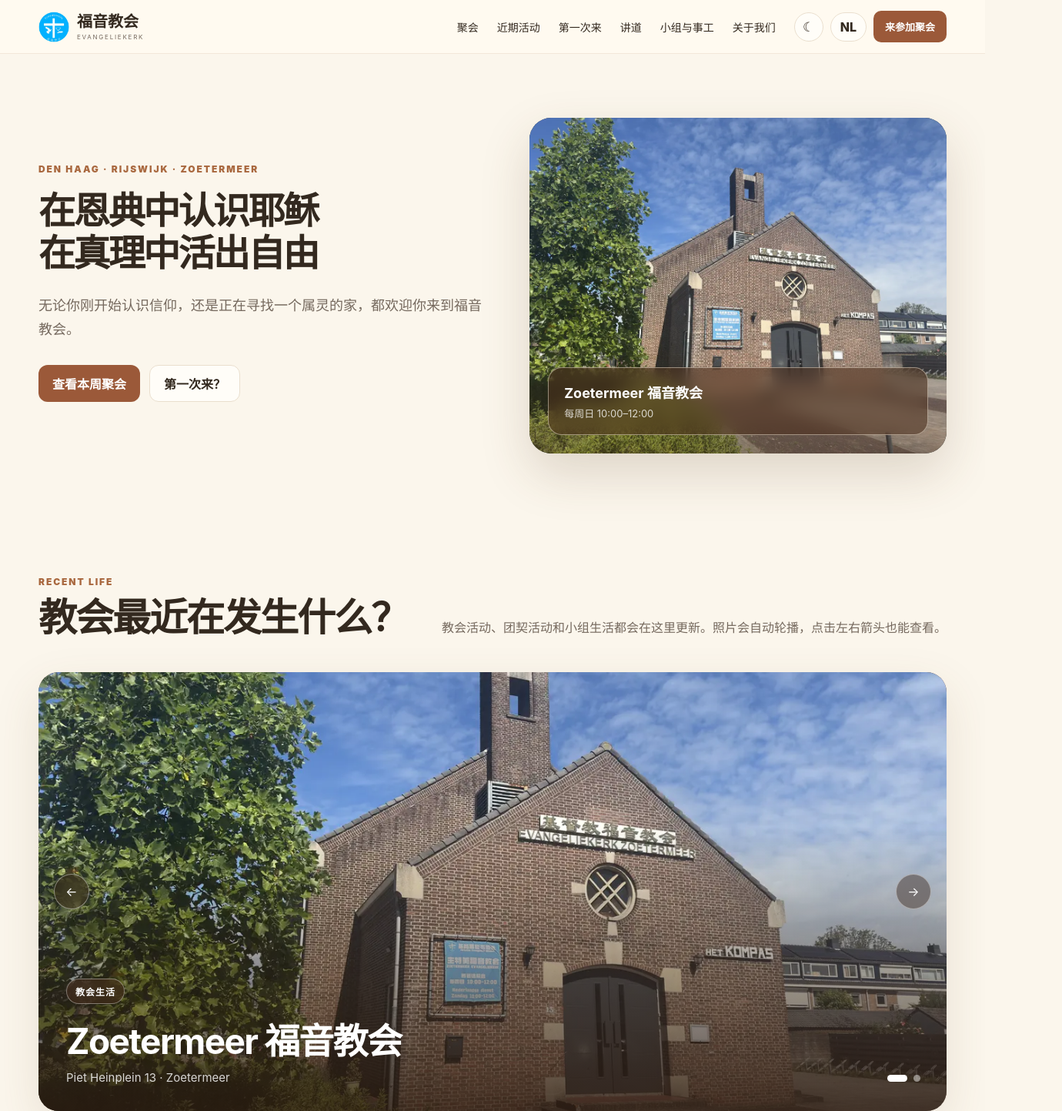
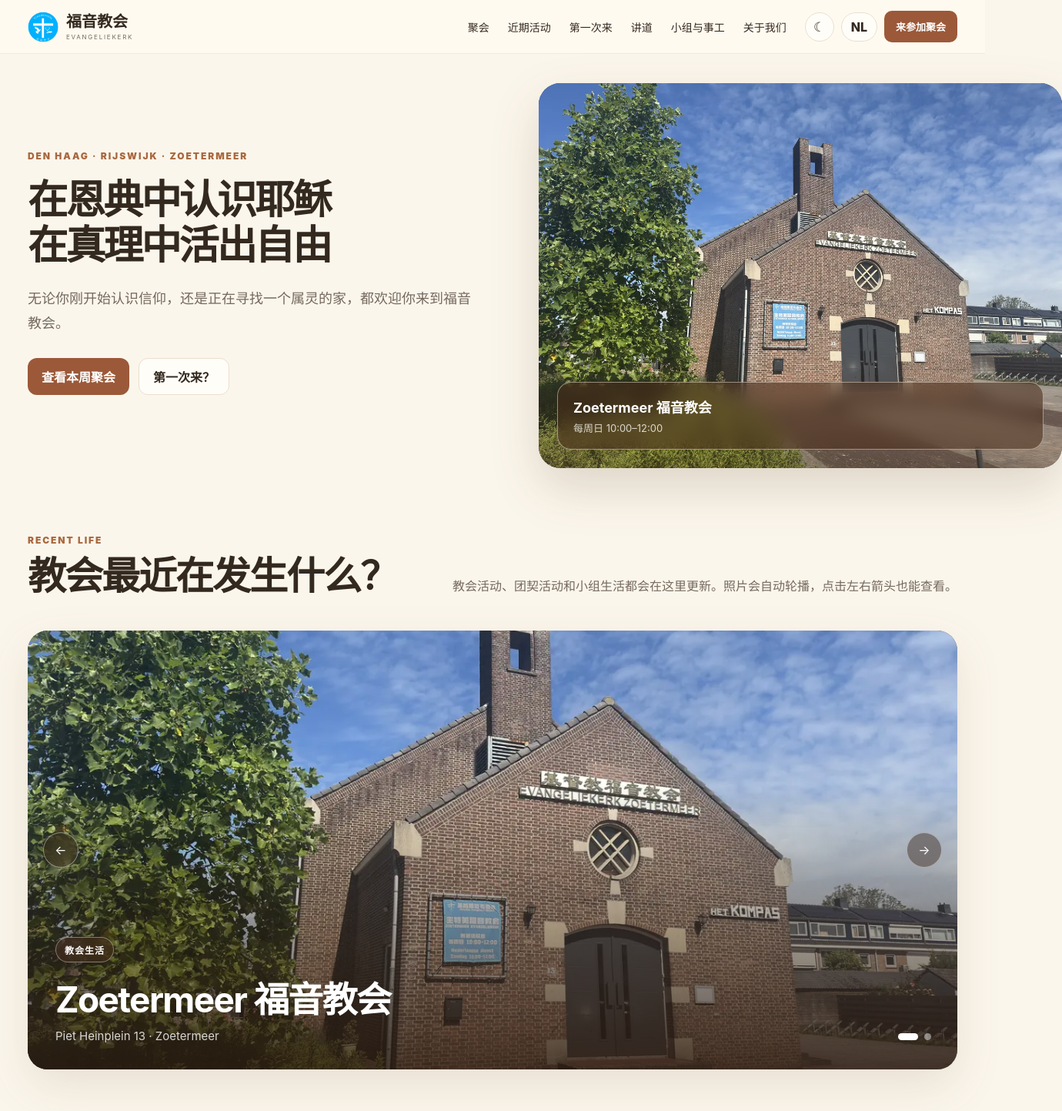
Before and after one commit to Fearsky2020/evkerk-website, a website: page public/index.html in a window 1280 px wide. Shown: the top 1443 px of the page at 77% size, 1380 px wide, since content can reach past the window. Drawn offline with Linux system fonts and the light colour scheme; no server answers.

Commit message:
Use the full width on large homepage screens
* fix: refresh wide-layout stylesheet

* fix: expand homepage across wide screens

```diff
--- a/public/brand.css
+++ b/public/brand.css
@@ -630,3 +630,37 @@
     border-radius: 15px;
   }
 }
+
+
+/* Wide-screen composition: use the available canvas instead of a narrow centered strip. */
+@media (min-width: 1280px) {
+  .shell {
+    width: min(1500px, calc(100% - 72px));
+  }
+
+  .site-header {
+    padding-left: max(36px, calc((100vw - 1500px) / 2));
+    padding-right: max(36px, calc((100vw - 1500px) / 2));
+  }
+
+  .hero {
+    grid-template-columns: minmax(600px, .92fr) minmax(680px, 1.08fr);
+    gap: clamp(56px, 5vw, 96px);
+    min-height: 0;
+    padding-top: 38px;
+    padding-bottom: 36px;
+  }
+
+  .hero h1 {
+    max-width: 720px;
+    font-size: clamp(52px, 3.25vw, 64px);
+  }
+
+  .hero-visual {
+    height: clamp(500px, 34vw, 570px);
+  }
+
+  .activity-gallery {
+    padding-top: 50px;
+  }
+}
--- a/public/index.html
+++ b/public/index.html
@@ -8,7 +8,7 @@
   <meta name="description" content="基督教福音教会 Evangeliekerk — 海牙/Rijswijk 与 Zoetermeer 聚会。欢迎认识耶稣、参加主日敬拜、小组与教会生活。">
   <link rel="icon" href="/assets/evkerk-logo.webp" type="image/webp">
   <link rel="stylesheet" href="/styles.css?v=1">
-  <link rel="stylesheet" href="/brand.css?v=4">
+  <link rel="stylesheet" href="/brand.css?v=5">
 </head>
 <body>
   <header class="site-header">
```
